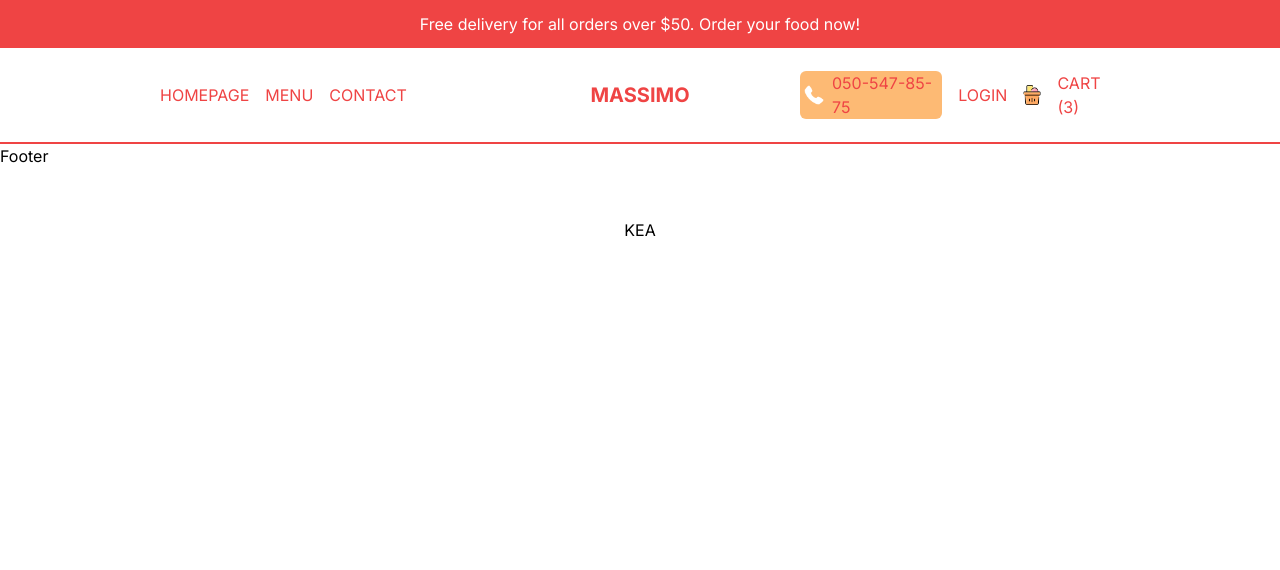
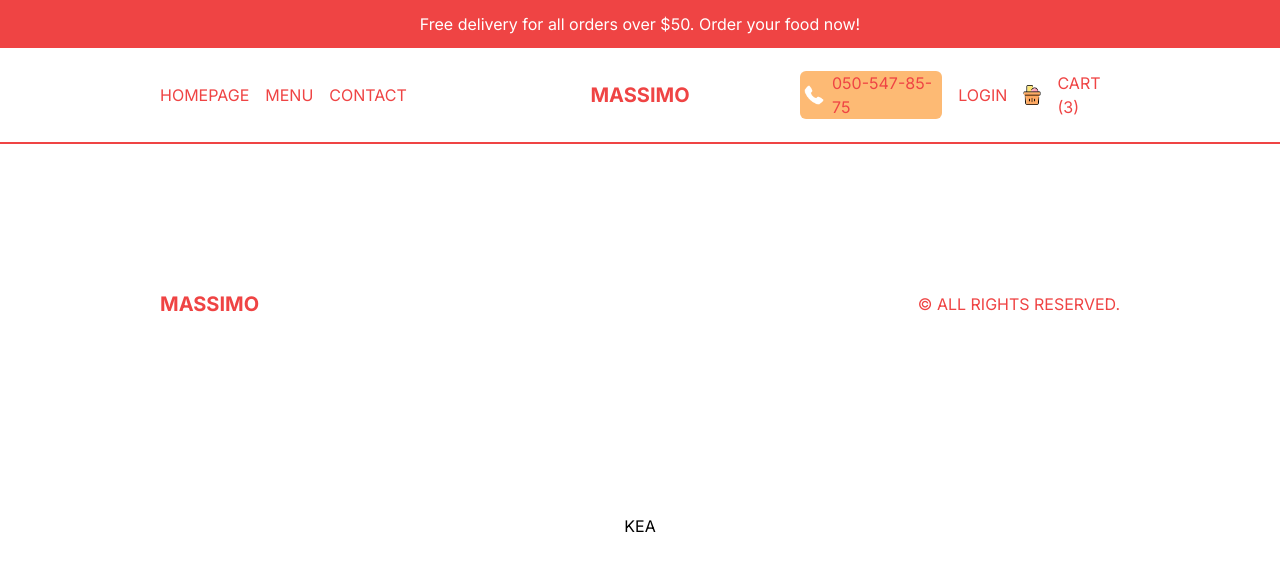
Before and after one commit to KenanRamazanov/RestaurantApp-TypeScript, a Next.js app: page / in a window 1280 px wide. Shown: the top 570 px of the page. Built offline with nearby package versions, Linux system fonts and the light colour scheme.

Commit message:
Creating Footer

```diff
--- a/src/components/Footer.tsx
+++ b/src/components/Footer.tsx
@@ -1,8 +1,11 @@
 import React from 'react'
-
+import Link from 'next/link'
 const Footer = () => {
   return (
-    <div>Footer</div>
+    <div className='h-12 md:h-24 p-4 lg:p-20 xl:p-40 text-red-500 flex items-center justify-between'>
+      <Link href="/" className="font-bold text-xl">MASSIMO</Link>
+      <p>© ALL RIGHTS RESERVED.</p>
+    </div>
   )
 }
 
```
